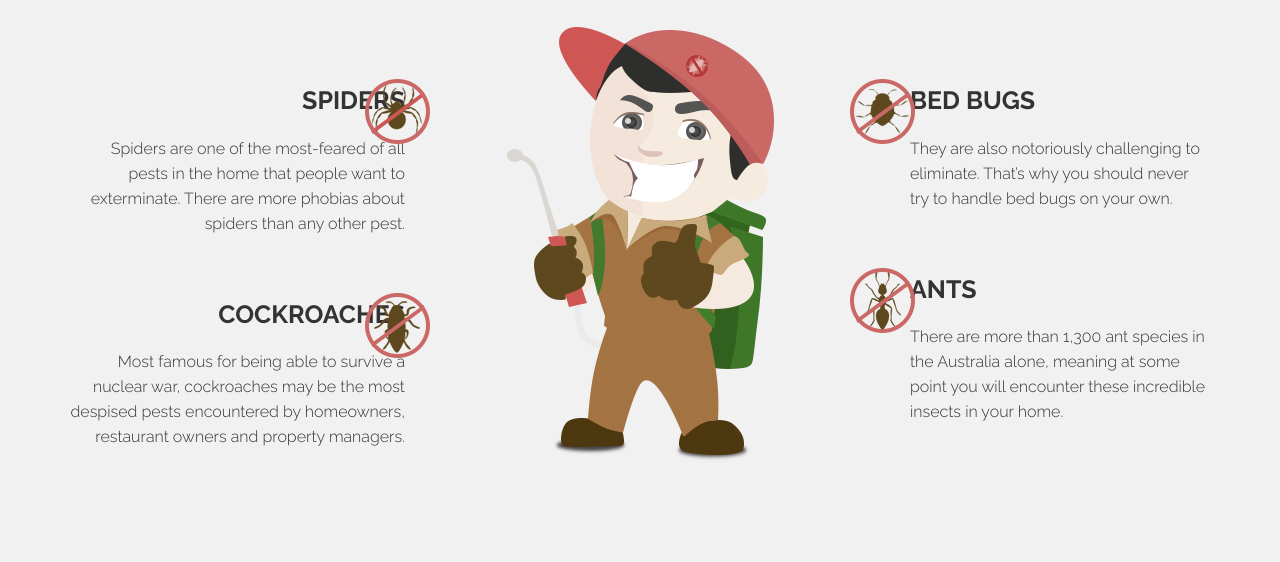
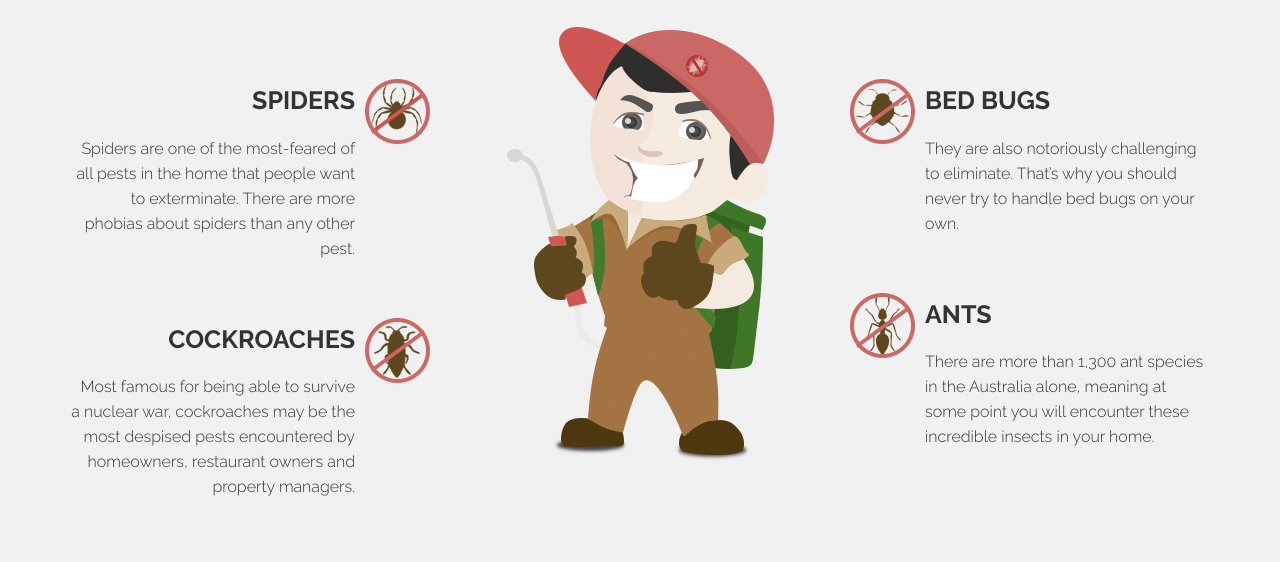
Before and after one commit to bbudhathoki/bbudhathoki.github.io, a plain HTML site: page index.html in a window 1280 px wide. Shown: the part 2380-2942 px from the top of the page. Drawn offline with Linux system fonts and the light colour scheme; files whose address does not match are found by name.

Commit message:
increase padding

```diff
--- a/css/style.css
+++ b/css/style.css
@@ -451,7 +451,7 @@ div.carousel-inner .item img {
 }
 .right_single_feature {
     position: relative;
-    padding-left: 60px;
+    padding-left: 75px;
     margin-bottom: 65px;
     margin-top: 60px;
 }
@@ -485,7 +485,7 @@ div.carousel-inner .item img {
 
 .left_single_feature {
     position: relative;
-    padding-right: 25px;
+    padding-right: 75px;
     margin-bottom: 65px;
     text-align: right;
     margin-top: 60px;
```
